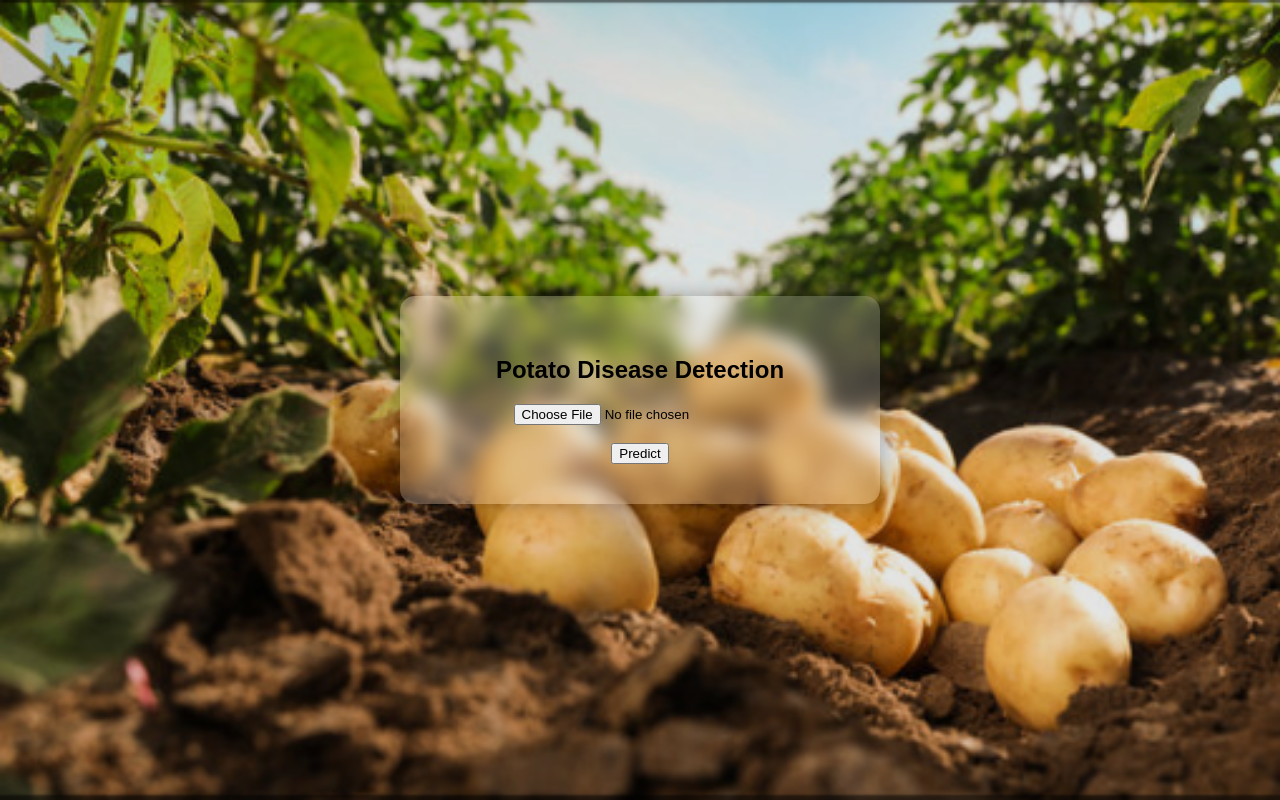
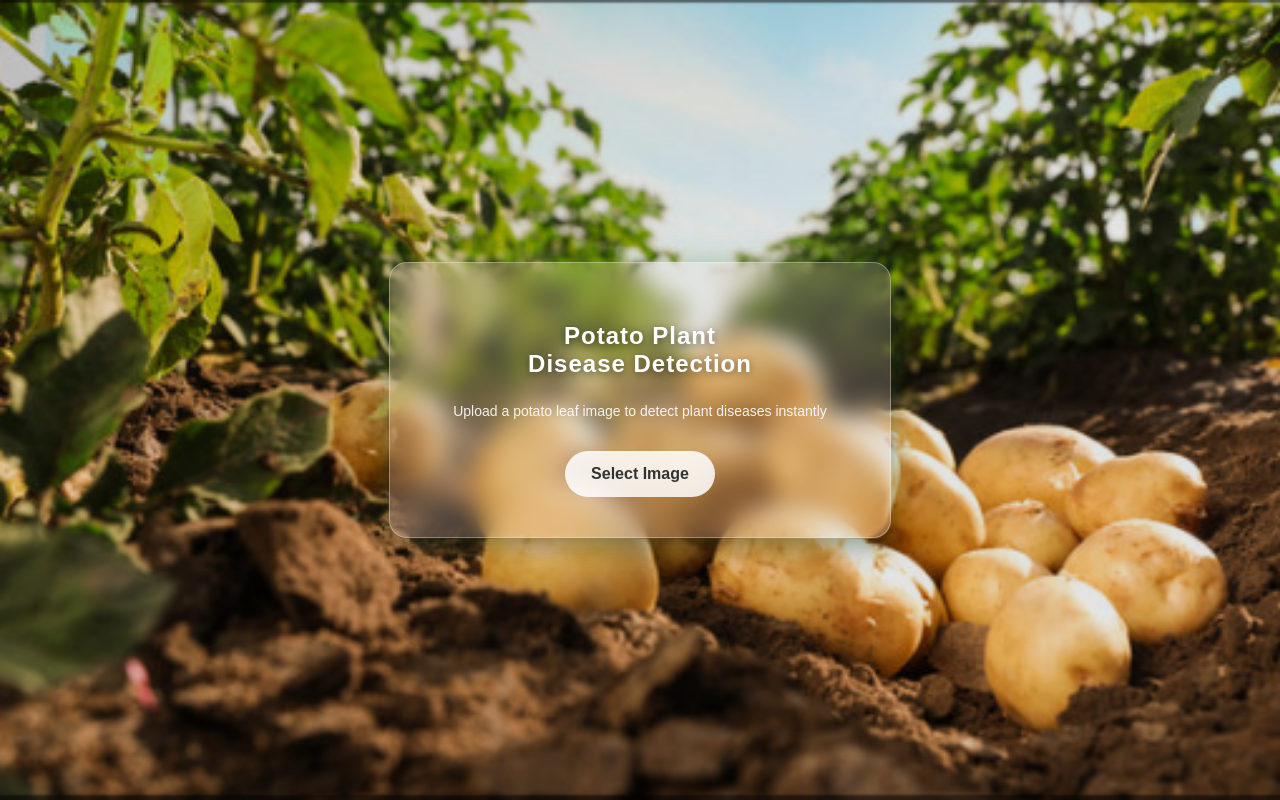
Before and after one commit to arshi29-asx/potato-disease-app, a React (Create React App) app in the folder frontend/: page / in a window 1280 px wide. Built offline with nearby package versions, Linux system fonts and the light colour scheme.

Commit message:
update UI and features

```diff
--- a/frontend/src/App.css
+++ b/frontend/src/App.css
@@ -1,64 +1,190 @@
-body {
-  margin: 0;
-  padding: 0;
-  font-family: Arial, sans-serif;
+body{
+  margin:0;
+  padding:0;
+  font-family:Arial, sans-serif;
 }
 
-.app {
-  height: 100vh;
-  background: url('./assets/bg.jpg') no-repeat center center/cover;
-  display: flex;
-  justify-content: center;
-  align-items: center;
+.app{
+  height:100vh;
+  background:url('./assets/bg.jpg') no-repeat center center/cover;
+  display:flex;
+  justify-content:center;
+  align-items:center;
 }
 
-.card {
-  background: rgba(255, 255, 255, 0.2);
-  padding: 40px;
-  border-radius: 15px;
-  backdrop-filter: blur(10px);
-  text-align: center;
-  width: 400px;
-  box-shadow: 0px 0px 20px rgba(0,0,0,0.3);
+/* Glass card */
+
+.card{
+  background:rgba(255,255,255,0.18);
+  padding:40px;
+  border-radius:18px;
+  backdrop-filter:blur(12px);
+  text-align:center;
+  width:420px;
+  border:1px solid rgba(255,255,255,0.3);
+  box-shadow:
+    0 10px 25px rgba(0,0,0,0.25),
+    0 0 30px rgba(76,175,80,0.25);
+  transition:0.3s ease;
 }
 
-.preview {
-  width: 200px;
-  margin-top: 20px;
-  border-radius: 10px;
+.card:hover{
+  transform:translateY(-5px);
 }
 
-.result {
-  margin-top: 20px;
-  font-size: 18px;
-  font-weight: bold;
-}
-.result-card {
-  margin-top: 20px;
-  background: white;
-  border-radius: 15px;
-  overflow: hidden;
-  box-shadow: 0px 4px 15px rgba(0,0,0,0.2);
+/* Title */
+
+h2{
+  color:white;
+  margin-bottom:25px;
+  letter-spacing:1px;
+  text-shadow:0px 2px 8px rgba(0,0,0,0.5);
 }
 
-.result-img {
-  width: 100%;
-  height: 250px;
-  object-fit: cover;
+.subtitle{
+  color:white;
+  font-size:14px;
+  margin-bottom:20px;
+  opacity:0.9;
+}
+/* Upload button */
+
+.upload-btn{
+  display:inline-block;
+  padding:12px 24px;
+  border-radius:30px;
+  background:rgba(255,255,255,0.85);
+  color:#333;
+  font-weight:600;
+  cursor:pointer;
+  transition:all 0.3s ease;
+  margin-top:12px;
+  border:2px solid transparent;
 }
 
-.result-info {
-  display: flex;
-  justify-content: space-between;
-  padding: 15px;
+.upload-btn:hover{
+  background:#4CAF50;
+  color:white;
+  transform:translateY(-2px);
 }
 
-.label-text {
-  font-size: 14px;
-  color: gray;
+/* Preview image */
+
+.preview{
+  width:200px;
+  margin-top:20px;
+  border-radius:10px;
+  box-shadow:0px 4px 15px rgba(0,0,0,0.3);
 }
 
-.value-text {
-  font-size: 18px;
-  font-weight: bold;
+/* Button group */
+
+.button-group{
+  margin-top:20px;
+  display:flex;
+  justify-content:center;
+  gap:10px;
 }
+
+/* Predict button */
+
+..predict-btn{
+  padding:12px 26px;
+  border-radius:30px;
+  background:linear-gradient(135deg,#ff9800,#ff6a00);
+  border:none;
+  color:white;
+  font-size:15px;
+  font-weight:600;
+  cursor:pointer;
+  transition:all 0.3s ease;
+}
+
+.predict-btn:hover{
+  transform:translateY(-2px) scale(1.05);
+  box-shadow:0 5px 15px rgba(255,140,0,0.5);
+}
+
+/* Clear button */
+
+.clear-btn{
+  padding:11px 22px;
+  border-radius:30px;
+  background:rgba(255,255,255,0.85);
+  color:#333;
+  border:none;
+  cursor:pointer;
+  transition:all 0.3s ease;
+}
+
+.clear-btn:hover{
+  background:#ff4d4d;
+  color:white;
+}
+
+/* Result card */
+
+.result-card{
+  margin-top:20px;
+  background:white;
+  border-radius:15px;
+  overflow:hidden;
+  box-shadow:0 6px 20px rgba(0,0,0,0.25);
+  transition:0.3s;
+}
+
+.result-card:hover{
+  transform:scale(1.02);
+}
+
+.result-img{
+  width:100%;
+  height:250px;
+  object-fit:cover;
+}
+
+.result-info{
+  display:flex;
+  justify-content:space-between;
+  padding:15px;
+}
+
+.label-text{
+  font-size:14px;
+  color:gray;
+}
+
+.value-text{
+  font-size:18px;
+  font-weight:bold;
+}
+
+/* Treatment section */
+
+.treatment{
+  margin-top:15px;
+  padding:15px;
+  text-align:left;
+}
+
+.treatment ul{
+  margin-top:8px;
+  padding-left:20px;
+}
+
+/* Loading spinner */
+
+.loader{
+  border:3px solid #f3f3f3;
+  border-top:3px solid #ff9800;
+  border-radius:50%;
+  width:18px;
+  height:18px;
+  animation:spin 1s linear infinite;
+  display:inline-block;
+}
+
+@keyframes spin{
+  0%{transform:rotate(0deg);}
+  100%{transform:rotate(360deg);}
+}
--- a/frontend/src/App.js
+++ b/frontend/src/App.js
@@ -11,22 +11,40 @@ function App() {
   const [confidence, setConfidence] = useState("");
   const [loading, setLoading] = useState(false);
 
+  const treatments = {
+    "Early Blight": [
+      "Remove infected leaves immediately",
+      "Use copper-based fungicides",
+      "Maintain proper plant spacing for airflow"
+    ],
+
+    "Late Blight": [
+      "Apply fungicides like chlorothalonil",
+      "Avoid overhead watering",
+      "Remove severely infected plants"
+    ],
+
+    "Healthy": [
+      "Your plant looks healthy",
+      "Continue proper watering and sunlight",
+      "Monitor leaves regularly for early signs"
+    ]
+  };
+
   const handleFileChange = (e) => {
     const selectedFile = e.target.files[0];
     if (!selectedFile) return;
 
     setFile(selectedFile);
     setPreview(URL.createObjectURL(selectedFile));
+
     setResult("");
     setConfidence("");
   };
 
   const handleUpload = async () => {
 
-    if (!file) {
-      alert("Please select an image first!");
-      return;
-    }
+    if (!file) return;
 
     setLoading(true);
 
@@ -34,8 +52,9 @@ function App() {
     formData.append("file", file);
 
     try {
+
       const response = await axios.post(
-        "http://127.0.0.1:8000/predict",
+        "https://potato-disease-app-production.up.railway.app/predict",
         formData,
         {
           headers: {
@@ -58,13 +77,20 @@ function App() {
 
       setResult(disease);
       setConfidence((response.data.confidence * 100).toFixed(2));
-    }
-    catch (error) {
+
+    } catch (error) {
       alert("Prediction failed! Check backend.");
       console.error(error);
     }
 
     setLoading(false);
+  };
+
+  const clearAll = () => {
+    setFile(null);
+    setPreview(null);
+    setResult("");
+    setConfidence("");
   };
 
   return (
@@ -76,20 +102,64 @@ function App() {
         backgroundPosition: "center"
       }}
     >
+
       <div className="card">
 
-        <h2>Potato Disease Detection</h2>
+        {/* Heading */}
+        <h2>
+          Potato Plant <br/> Disease Detection
+        </h2>
 
-        <input type="file" onChange={handleFileChange} />
+        {/* Subtitle */}
+        <p className="subtitle">
+          Upload a potato leaf image to detect plant diseases instantly
+        </p>
 
+        {/* Upload Button */}
+        <label className="upload-btn">
+          Select Image
+          <input
+            type="file"
+            onChange={handleFileChange}
+            hidden
+          />
+        </label>
 
+        {/* Image Preview */}
+        {preview && (
+          <img
+            src={preview}
+            alt="preview"
+            className="preview"
+          />
+        )}
 
-        <br /><br />
+        {/* Buttons */}
+        {preview && (
+          <div className="button-group">
 
-        <button onClick={handleUpload}>
-          {loading ? "Predicting..." : "Predict"}
+            <button
+              className="predict-btn"
+              onClick={handleUpload}
+            >
+              {loading ? (
+                <span className="loader"></span>
+              ) : (
+                "Predict Disease"
+              )}
             </button>
 
+            <button
+              className="clear-btn"
+              onClick={clearAll}
+            >
+              Clear
+            </button>
+
+          </div>
+        )}
+
+        {/* Result */}
         {result && (
           <div className="result-card">
 
@@ -100,21 +170,34 @@ function App() {
             />
 
             <div className="result-info">
+
               <div>
-        <div className="label-text">Label:</div>
+                <div className="label-text">Label</div>
                 <div className="value-text">{result}</div>
               </div>
 
               <div>
-        <div className="label-text">Confidence:</div>
+                <div className="label-text">Confidence</div>
                 <div className="value-text">{confidence}%</div>
               </div>
+
+            </div>
+
+            {/* Treatment Suggestions */}
+            <div className="treatment">
+              <div className="label-text">Recommended Actions</div>
+              <ul>
+                {treatments[result]?.map((tip, index) => (
+                  <li key={index}>{tip}</li>
+                ))}
+              </ul>
             </div>
 
           </div>
         )}
 
       </div>
+
     </div>
   );
 }
```
Lines whose indentation alone changed are shown as unchanged.
